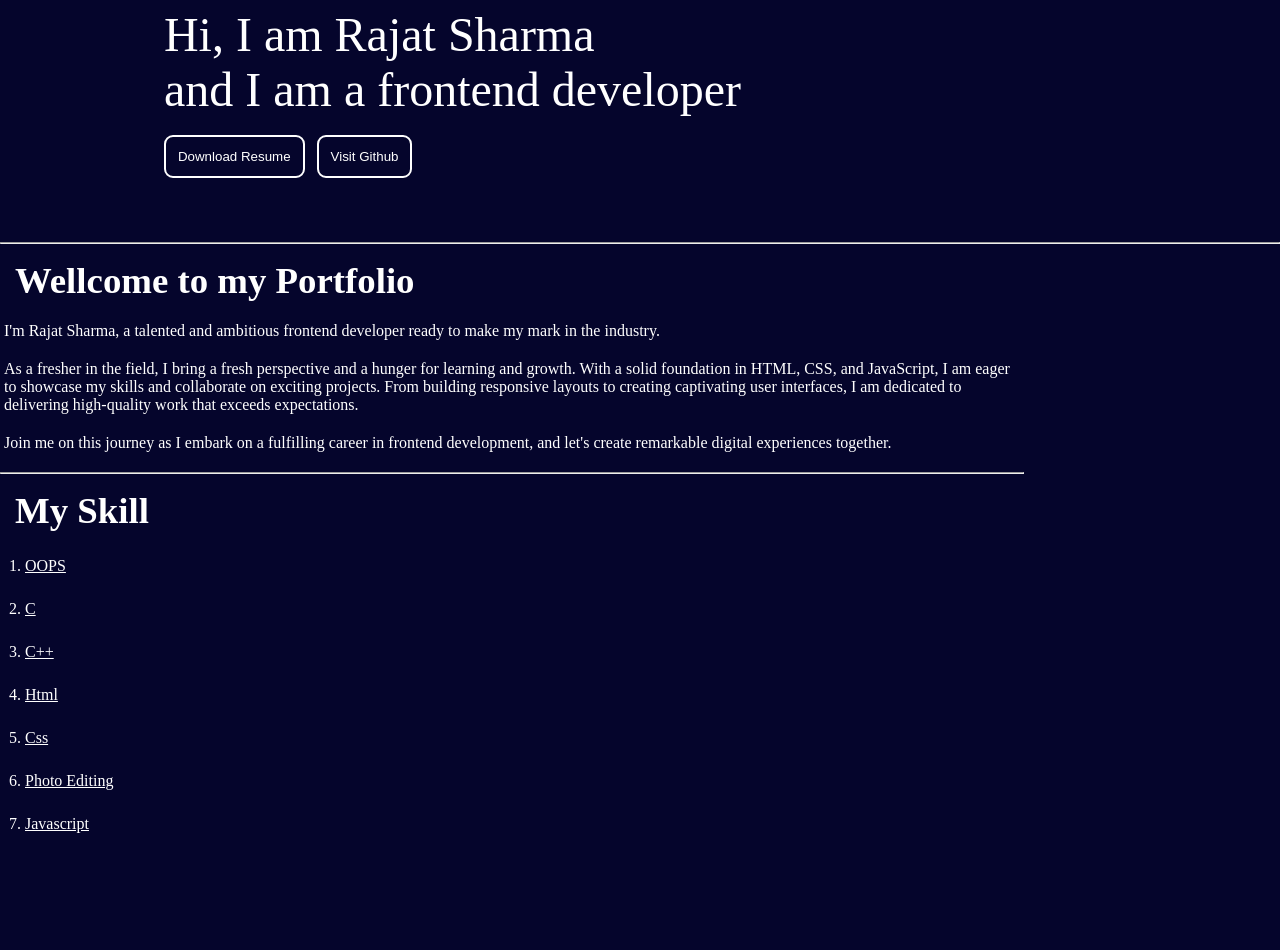
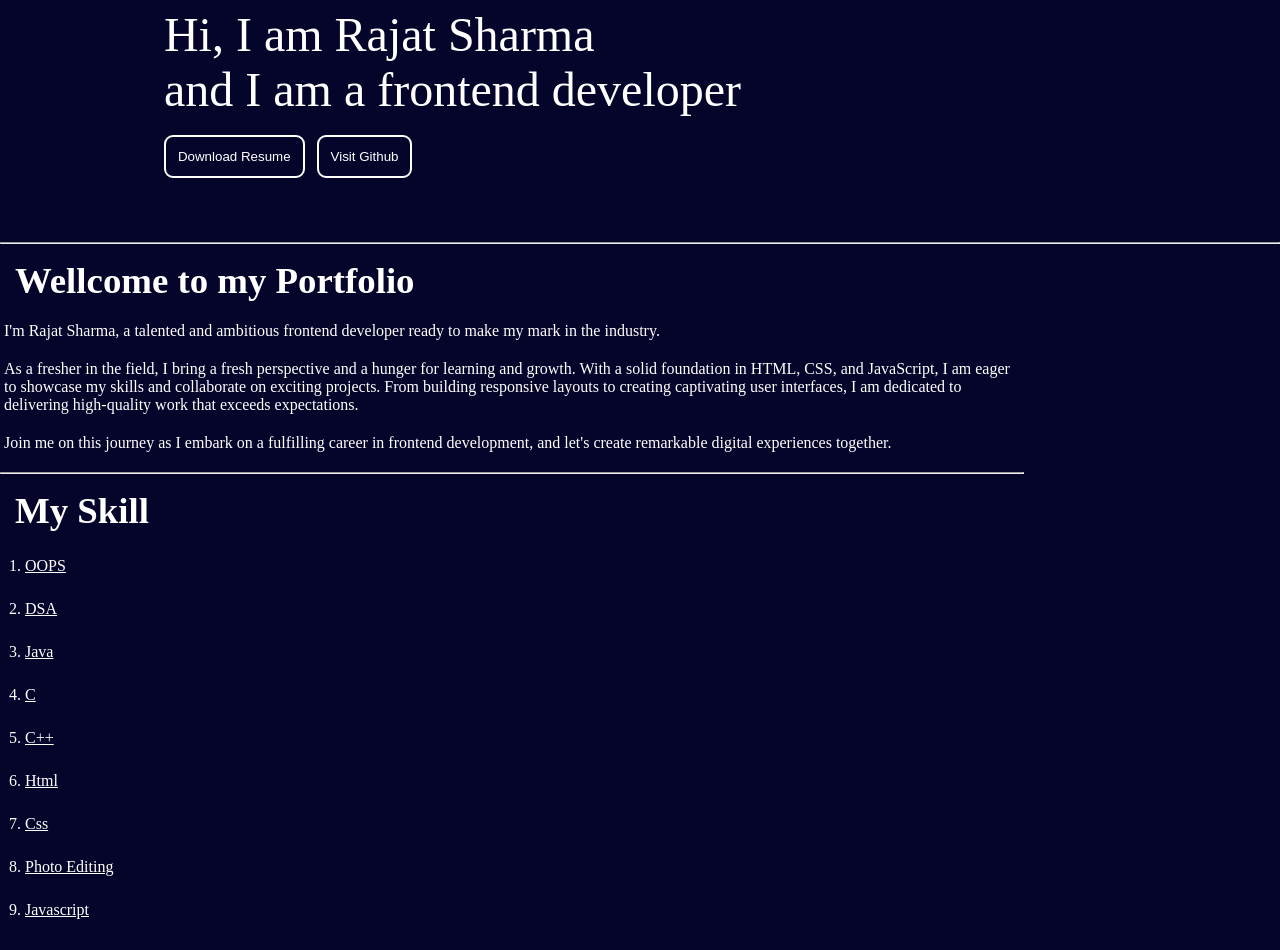
Before and after one commit to RajatSharma-stack/Portfolio, a plain HTML site: page index.html in a window 1280 px wide. Shown: the part 147-1097 px from the top of the page. Drawn offline with Linux system fonts and the light colour scheme.

Commit message:
Update index.html

```diff
--- a/index.html
+++ b/index.html
@@ -59,6 +59,8 @@
       <ul>
         <ol>
         <li>OOPS</li>
+          <li>DSA</li>
+        <li>Java</li>
         <li>C</li>
         <li>C++</li>
         <li>Html</li>
```
